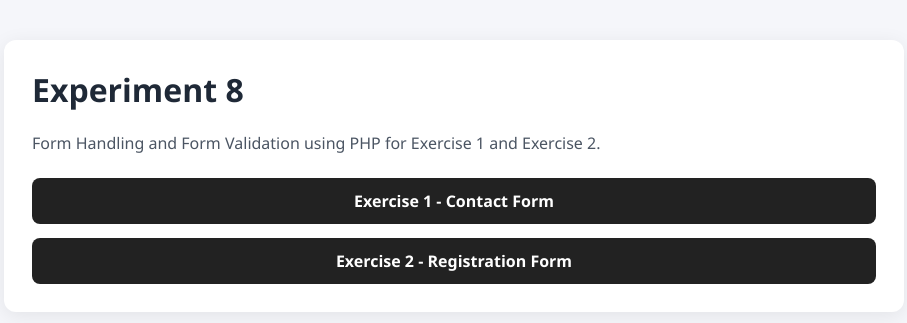
After one commit to keshavraj936/Web-Technologies, a PHP site: page /experiment8/index.php in a window 1280 px wide. The commit adds this page. Shown: the top 323 px of the page, without its empty margins (186-1093 px from the left). Run offline with PHP 8.4, Linux system fonts and the light colour scheme.

Commit message:
Update experiment files and index.html

```diff
--- a/experiment10/includes/db_connect.php
+++ b/experiment10/includes/db_connect.php
@@ -1,5 +1,5 @@
 <?php
-$conn = new mysqli('sql300.infinityfree.com', 'if0_41622075', 'Krs9091936', 'if0_41622075_experiment9', 3306);
+$conn = new mysqli();
 if ($conn->connect_error) {
     die('Connection failed: ' . $conn->connect_error);
 }
--- /dev/null
+++ b/experiment8/index.php
@@ -0,0 +1,64 @@
+<!DOCTYPE html>
+<html lang="en">
+<head>
+    <meta charset="UTF-8">
+    <meta name="viewport" content="width=device-width, initial-scale=1.0">
+    <title>Experiment 8 - PHP Form Handling</title>
+    <style>
+        body {
+            margin: 0;
+            font-family: "Segoe UI", Arial, sans-serif;
+            background: #f5f6fa;
+            color: #222;
+        }
+        .container {
+            max-width: 900px;
+            margin: 40px auto;
+            padding: 0 20px;
+        }
+        .card {
+            background: #fff;
+            border-radius: 12px;
+            box-shadow: 0 4px 20px rgba(0, 0, 0, 0.08);
+            padding: 28px;
+        }
+        h1 {
+            margin-top: 0;
+            color: #1f2937;
+        }
+        p {
+            color: #4b5563;
+        }
+        .links {
+            margin-top: 24px;
+            display: grid;
+            gap: 14px;
+        }
+        a {
+            display: inline-block;
+            text-decoration: none;
+            background: #222;
+            color: #fff;
+            padding: 12px 16px;
+            border-radius: 8px;
+            font-weight: 600;
+            text-align: center;
+        }
+        a:hover {
+            background: #444;
+        }
+    </style>
+</head>
+<body>
+    <div class="container">
+        <div class="card">
+            <h1>Experiment 8</h1>
+            <p>Form Handling and Form Validation using PHP for Exercise 1 and Exercise 2.</p>
+            <div class="links">
+                <a href="exercise1_contact_form.html">Exercise 1 - Contact Form</a>
+                <a href="exercise2_registration_form.html">Exercise 2 - Registration Form</a>
+            </div>
+        </div>
+    </div>
+</body>
+</html>
--- a/experiment9/includes/db_connect.php
+++ b/experiment9/includes/db_connect.php
@@ -1,6 +1,6 @@
 <?php
 // db_connect.php - include this in all product scripts
-$conn = new mysqli('sql300.infinityfree.com', 'if0_41622075', 'Krs9091936', 'if0_41622075_experiment9', 3306);
+$conn = new mysqli();
 if ($conn->connect_error) {
     die('Connection failed: ' . $conn->connect_error);
 }
```
Also changed, not shown: experiment9/css/ecommerce-style.css (+146 -33 lines), index.html (+18 -0 lines), 1 other file.
